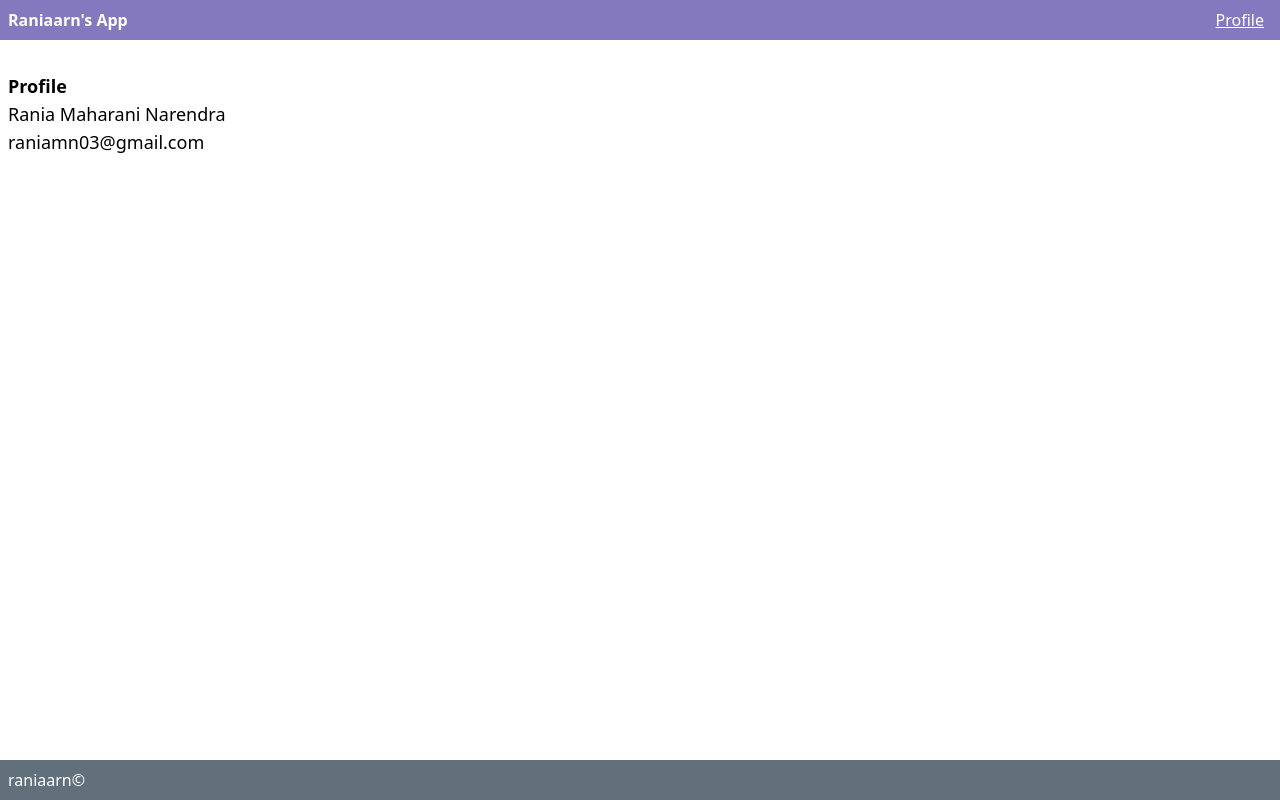
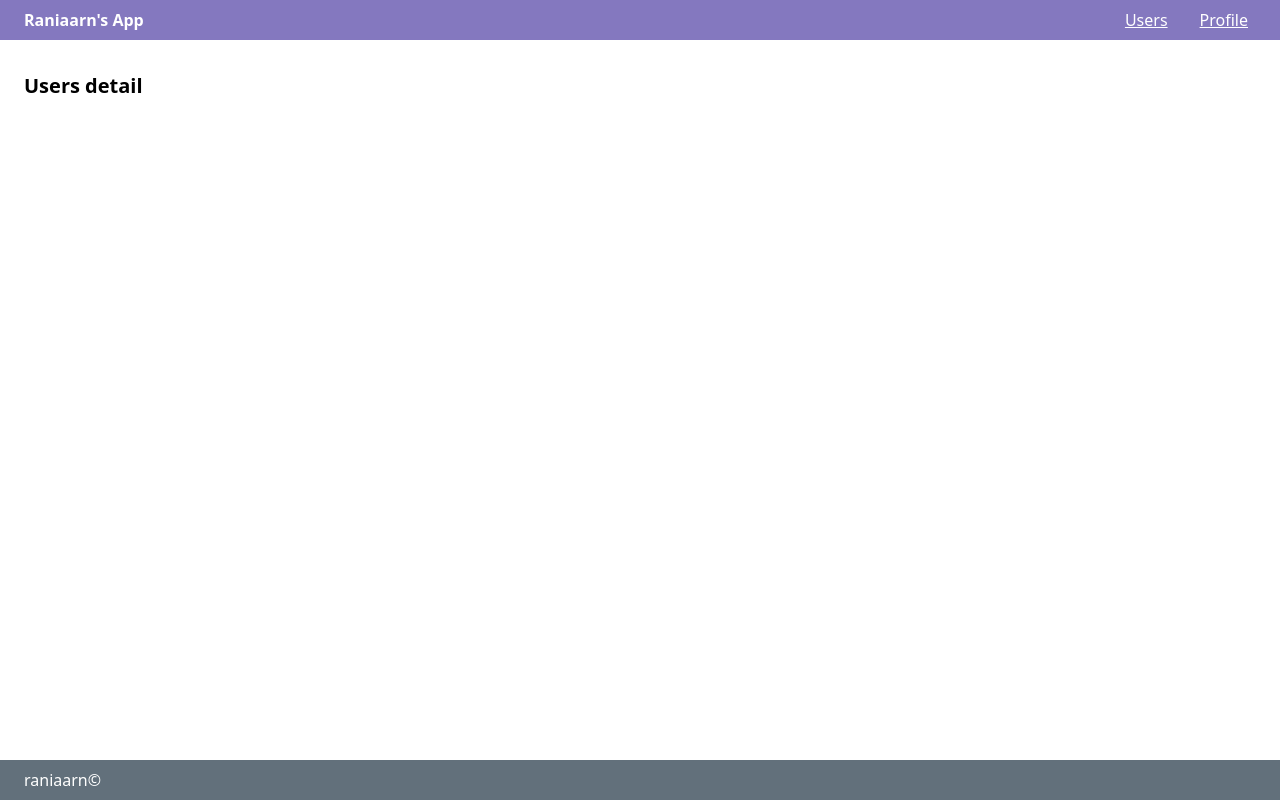
Before and after one commit to raniaarn/quiz-3-batch-54, a Next.js app: page /users/detail in a window 1280 px wide. Built offline with nearby package versions, Linux system fonts and the light colour scheme.

Commit message:
tugas hari-8

```diff
--- a/src/components/elements/footer/index.tsx
+++ b/src/components/elements/footer/index.tsx
@@ -1,7 +1,9 @@
 export const Footer = () => {
   return (
     <div className="fixed bottom-0 z-50 p-2 bg-[#62707B] w-full text-white" >
-      raniaarn©
+      <div className="mx-4">
+        raniaarn©
+      </div>
     </div>
   )
 }
--- a/src/components/elements/menu/index.tsx
+++ b/src/components/elements/menu/index.tsx
@@ -2,9 +2,12 @@ import Link from 'next/link';
 
 export const Menu = () => {
   return (
-    <div className="flex">
+    <div className="flex mx-4">
       <Link href='/' className="w-1/2 w-full font-bold">
         Raniaarn's App
+      </Link>
+      <Link href='/users' className="2-1/2 underline px-8">
+        Users
       </Link>
       <Link href='/profile' className="2-1/2 underline ">
         Profile
--- a/src/layout/index.tsx
+++ b/src/layout/index.tsx
@@ -21,7 +21,9 @@ export const Layout: React.FC<LayoutProps> = ({ children, metaTitle, metaDescrip
         <link rel="icon" href="/favicon.ico" />
       </Head>
       <Header />
-      {children}
+      <div className="mx-4">
+        {children}
+      </div>
       <Footer />
     </div>
   );
--- /dev/null
+++ b/src/pages/users/[id].js
@@ -0,0 +1,19 @@
+import { Layout } from "@/layout";
+import { useRouter } from "next/router";
+
+export default function UsersByName() {
+  const router = useRouter();
+  const { id } = router?.query
+
+  return (
+    <Layout metaTitle="Home" metaDescription="Welcome to Raniaarn's App">
+      <div className="flex flex-col">
+        <div className="flex-grow">
+          <div className="px-2 py-8 text-xl font-bold">
+            Users by Name {id}
+          </div>
+        </div>
+      </div>
+    </Layout>
+  )
+}
--- /dev/null
+++ b/src/pages/users/detail.js
@@ -0,0 +1,15 @@
+import { Layout } from "@/layout";
+
+export default function UsersDetail() {
+  return (
+    <Layout metaTitle="Home" metaDescription="Welcome to Raniaarn's App">
+      <div className="flex flex-col">
+        <div className="flex-grow">
+          <div className="px-2 py-8 text-xl font-bold">
+            Users detail
+          </div>
+        </div>
+      </div>
+    </Layout>
+  )
+}
--- a/src/pages/users/detail/index.js
+++ /dev/null
@@ -1,21 +0,0 @@
-import { Layout } from "@/layout";
-
-export default function Detail() {
-  return (
-    <Layout metaTitle="Profile" metaDescription="Your Profile Page">
-      <div className="flex flex-col">
-        <div className="flex-grow">
-          <div className="px-2 pt-8 text-lg font-bold">
-            Profile
-          </div>
-          <div className="px-2 text-lg">
-            Rania Maharani Narendra
-          </div>
-          <div className="px-2 pb-8 text-lg">
-            raniamn03@gmail.com
-          </div>
-        </div>
-      </div>
-    </Layout>
-  )
-}
--- a/src/pages/users/index.js
+++ b/src/pages/users/index.js
@@ -1,12 +1,24 @@
 import { Layout } from "@/layout";
+import Link from 'next/link';
+import { useRouter } from 'next/router';
 
 export default function Users() {
+  const router = useRouter();
+  const currentPath = router.pathname;
+
   return (
     <Layout metaTitle="Home" metaDescription="Welcome to Raniaarn's App">
       <div className="flex flex-col">
         <div className="flex-grow">
-          <div className="px-2 py-8 text-xl font-bold">
-            Welcome to Raniaarn's App!
+          <div className="px-2 py-8 space-y-4">
+            <p className="text-xl font-bold">
+              Users
+            </p>
+            <button class="bg-violet-500 hover:bg-violet-700 text-white font-bold py-2 px-4 rounded">
+              <Link href={currentPath + '/rania'} className="2-1/2">
+                Rania
+              </Link>
+            </button>
           </div>
         </div>
       </div>
```
